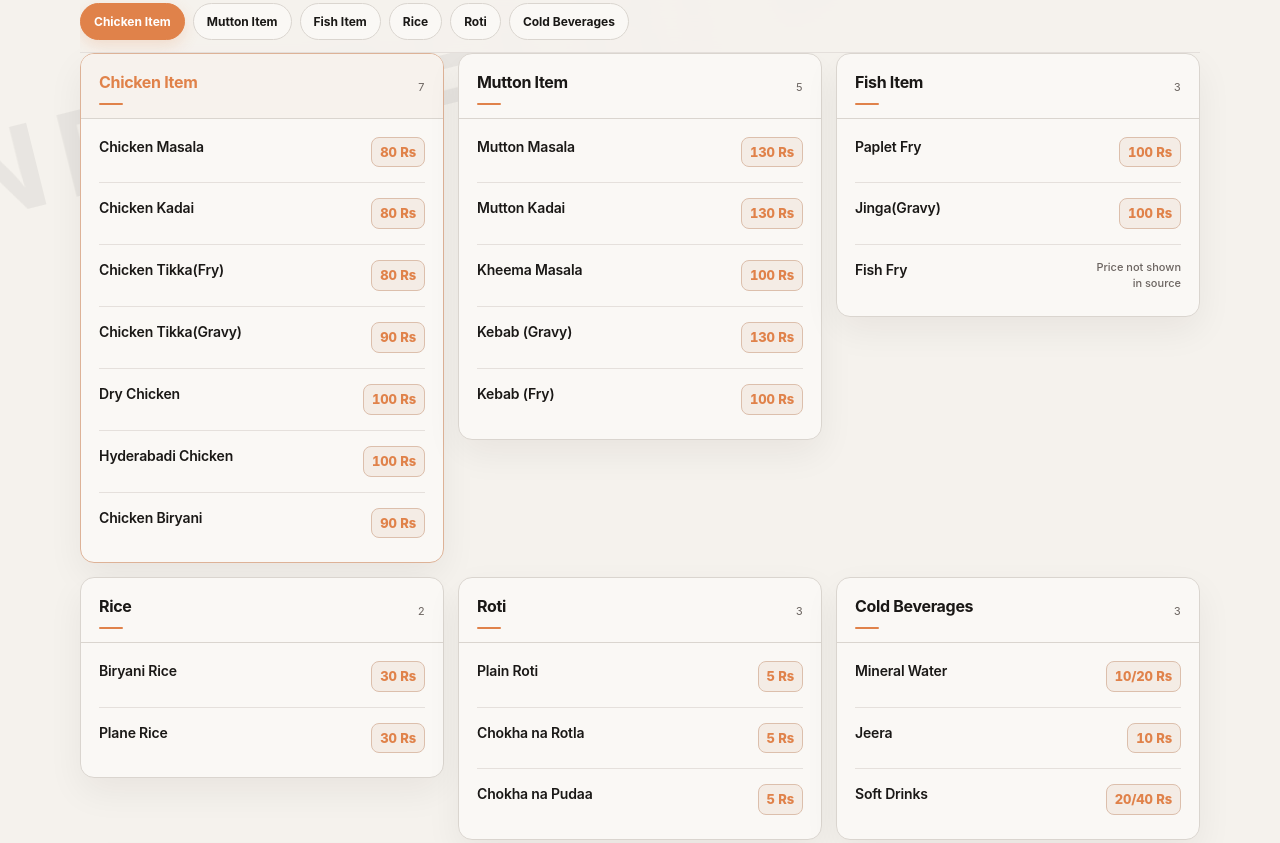
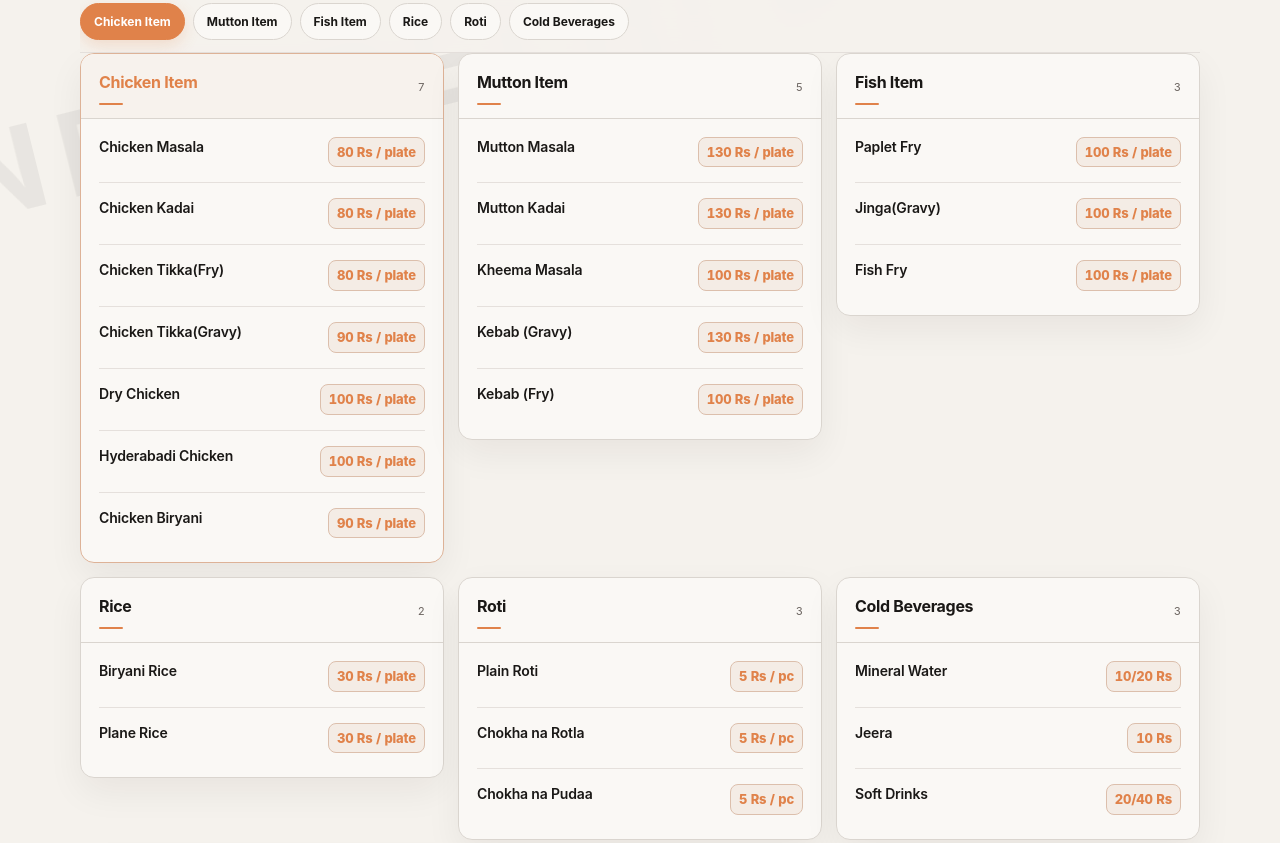
Before and after one commit to anvra/New-Delhi-Darbar-Menu, a plain HTML site: page index.html in a window 1280 px wide. Shown: the part 386-1229 px from the top of the page. Drawn offline with Linux system fonts and the light colour scheme.

Commit message:
feat: add pricing units (per plate/pc) and Fish Fry price

```diff
--- a/index.html
+++ b/index.html
@@ -458,50 +458,50 @@
       <section class="card" id="chicken">
         <div class="card-head"><h2 data-i18n="chicken">Chicken Item</h2><span class="count">7</span></div>
         <div class="items">
-          <div class="item"><div><div class="item-name" data-en="Chicken Masala" data-hi="चिकन मसाला" data-gu="ચિકન મસાલા">Chicken Masala</div></div><div class="price">80 Rs</div></div>
-          <div class="item"><div><div class="item-name" data-en="Chicken Kadai" data-hi="चिकन कड़ाई" data-gu="ચિકન કડાઈ">Chicken Kadai</div></div><div class="price">80 Rs</div></div>
-          <div class="item"><div><div class="item-name" data-en="Chicken Tikka(Fry)" data-hi="चिकन टिक्का (फ्राई)" data-gu="ચિકન ટિક્કા (ફ્રાય)">Chicken Tikka(Fry)</div></div><div class="price">80 Rs</div></div>
-          <div class="item"><div><div class="item-name" data-en="Chicken Tikka(Gravy)" data-hi="चिकन टिक्का (ग्रेवी)" data-gu="ચિકન ટિક્કા (ગ્રેવી)">Chicken Tikka(Gravy)</div></div><div class="price">90 Rs</div></div>
-          <div class="item"><div><div class="item-name" data-en="Dry Chicken" data-hi="सूखी चिकन" data-gu="સૂકી ચિકન">Dry Chicken</div></div><div class="price">100 Rs</div></div>
-          <div class="item"><div><div class="item-name" data-en="Hyderabadi Chicken" data-hi="हैदराबादी चिकन" data-gu="હૈદરાબાદી ચિકન">Hyderabadi Chicken</div></div><div class="price">100 Rs</div></div>
-          <div class="item"><div><div class="item-name" data-en="Chicken Biryani" data-hi="चिकन बिरयानी" data-gu="ચિકન બિરયાની">Chicken Biryani</div></div><div class="price">90 Rs</div></div>
+          <div class="item"><div><div class="item-name" data-en="Chicken Masala" data-hi="चिकन मसाला" data-gu="ચિકન મસાલા">Chicken Masala</div></div><div class="price">80 Rs / plate</div></div>
+          <div class="item"><div><div class="item-name" data-en="Chicken Kadai" data-hi="चिकन कड़ाई" data-gu="ચિકન કડાઈ">Chicken Kadai</div></div><div class="price">80 Rs / plate</div></div>
+          <div class="item"><div><div class="item-name" data-en="Chicken Tikka(Fry)" data-hi="चिकन टिक्का (फ्राई)" data-gu="ચિકન ટિક્કા (ફ્રાય)">Chicken Tikka(Fry)</div></div><div class="price">80 Rs / plate</div></div>
+          <div class="item"><div><div class="item-name" data-en="Chicken Tikka(Gravy)" data-hi="चिकन टिक्का (ग्रेवी)" data-gu="ચિકન ટિક્કા (ग्रेवी)">Chicken Tikka(Gravy)</div></div><div class="price">90 Rs / plate</div></div>
+          <div class="item"><div><div class="item-name" data-en="Dry Chicken" data-hi="सूखी चिकन" data-gu="સૂકી ચિકન">Dry Chicken</div></div><div class="price">100 Rs / plate</div></div>
+          <div class="item"><div><div class="item-name" data-en="Hyderabadi Chicken" data-hi="हैदराबादी चिकन" data-gu="હૈદરાબાદી ચિકન">Hyderabadi Chicken</div></div><div class="price">100 Rs / plate</div></div>
+          <div class="item"><div><div class="item-name" data-en="Chicken Biryani" data-hi="चिकन बिरयानी" data-gu="ચિકન બિરયાની">Chicken Biryani</div></div><div class="price">90 Rs / plate</div></div>
         </div>
       </section>
 
       <section class="card" id="mutton">
         <div class="card-head"><h2 data-i18n="mutton">Mutton Item</h2><span class="count">5</span></div>
         <div class="items">
-          <div class="item"><div><div class="item-name" data-en="Mutton Masala" data-hi="मटन मसाला" data-gu="મટન મસાલા">Mutton Masala</div></div><div class="price">130 Rs</div></div>
-          <div class="item"><div><div class="item-name" data-en="Mutton Kadai" data-hi="मटन कड़ाई" data-gu="મટન કડાઈ">Mutton Kadai</div></div><div class="price">130 Rs</div></div>
-          <div class="item"><div><div class="item-name" data-en="Kheema Masala" data-hi="कीमा मसाला" data-gu="ખીમા મસાલા">Kheema Masala</div></div><div class="price">100 Rs</div></div>
-          <div class="item"><div><div class="item-name" data-en="Kebab (Gravy)" data-hi="कबाब (ग्रेवी)" data-gu="કબાબ (ગ્રેવી)">Kebab (Gravy)</div></div><div class="price">130 Rs</div></div>
-          <div class="item"><div><div class="item-name" data-en="Kebab (Fry)" data-hi="कबाब (फ्राई)" data-gu="કબાબ (ફ્રાય)">Kebab (Fry)</div></div><div class="price">100 Rs</div></div>
+          <div class="item"><div><div class="item-name" data-en="Mutton Masala" data-hi="मटन मसाला" data-gu="મટન મસાલા">Mutton Masala</div></div><div class="price">130 Rs / plate</div></div>
+          <div class="item"><div><div class="item-name" data-en="Mutton Kadai" data-hi="मटन कड़ाई" data-gu="મટન કડાઈ">Mutton Kadai</div></div><div class="price">130 Rs / plate</div></div>
+          <div class="item"><div><div class="item-name" data-en="Kheema Masala" data-hi="कीमा मसाला" data-gu="ખીમા મસાલા">Kheema Masala</div></div><div class="price">100 Rs / plate</div></div>
+          <div class="item"><div><div class="item-name" data-en="Kebab (Gravy)" data-hi="कबाब (ग्रेवी)" data-gu="કબાબ (ગ્રેવી)">Kebab (Gravy)</div></div><div class="price">130 Rs / plate</div></div>
+          <div class="item"><div><div class="item-name" data-en="Kebab (Fry)" data-hi="कबाब (फ्राई)" data-gu="કબાબ (ફ્રાય)">Kebab (Fry)</div></div><div class="price">100 Rs / plate</div></div>
         </div>
       </section>
 
       <section class="card" id="fish">
         <div class="card-head"><h2 data-i18n="fish">Fish Item</h2><span class="count">3</span></div>
         <div class="items">
-          <div class="item"><div><div class="item-name" data-en="Paplet Fry" data-hi="पापलेट फ्राई" data-gu="પેપલેટ ફ્રાય">Paplet Fry</div></div><div class="price">100 Rs</div></div>
-          <div class="item"><div><div class="item-name" data-en="Jinga(Gravy)" data-hi="झींगा (ग्रेवी)" data-gu="જીંગા (ગ્રેવી)">Jinga(Gravy)</div></div><div class="price">100 Rs</div></div>
-          <div class="item"><div><div class="item-name" data-en="Fish Fry" data-hi="मछली फ्राई" data-gu="મચ્છી ફ્રાય">Fish Fry</div></div><div class="source-price-missing" data-i18n="notListed">Price not shown in source</div></div>
+          <div class="item"><div><div class="item-name" data-en="Paplet Fry" data-hi="पापलेट फ्राई" data-gu="પેપલેટ ફ્રાય">Paplet Fry</div></div><div class="price">100 Rs / plate</div></div>
+          <div class="item"><div><div class="item-name" data-en="Jinga(Gravy)" data-hi="झींगा (ग्रेवी)" data-gu="જીંગા (ગ્રેવી)">Jinga(Gravy)</div></div><div class="price">100 Rs / plate</div></div>
+          <div class="item"><div><div class="item-name" data-en="Fish Fry" data-hi="मछली फ्राई" data-gu="મચ્છી ફ્રાય">Fish Fry</div></div><div class="price">100 Rs / plate</div></div>
         </div>
       </section>
 
       <section class="card" id="rice">
         <div class="card-head"><h2 data-i18n="rice">Rice</h2><span class="count">2</span></div>
         <div class="items">
-          <div class="item"><div><div class="item-name" data-en="Biryani Rice" data-hi="बिरयानी चावल" data-gu="બિરયાની રાઇસ">Biryani Rice</div></div><div class="price">30 Rs</div></div>
-          <div class="item"><div><div class="item-name" data-en="Plane Rice" data-hi="सादा चावल" data-gu="સાદા રાઇસ">Plane Rice</div></div><div class="price">30 Rs</div></div>
+          <div class="item"><div><div class="item-name" data-en="Biryani Rice" data-hi="बिरयानी चावल" data-gu="બિરયાની રાઇસ">Biryani Rice</div></div><div class="price">30 Rs / plate</div></div>
+          <div class="item"><div><div class="item-name" data-en="Plane Rice" data-hi="सादा चावल" data-gu="સાદા રાઇસ">Plane Rice</div></div><div class="price">30 Rs / plate</div></div>
         </div>
       </section>
 
       <section class="card" id="roti">
         <div class="card-head"><h2 data-i18n="roti">Roti</h2><span class="count">3</span></div>
         <div class="items">
-          <div class="item"><div><div class="item-name" data-en="Plain Roti" data-hi="सादी रोटी" data-gu="ઘઉં ની રોટલી">Plain Roti</div></div><div class="price">5 Rs</div></div>
-          <div class="item"><div><div class="item-name" data-en="Chokha na Rotla" data-hi="चावल के रोटला" data-gu="ચોખા ના રોટલા">Chokha na Rotla</div></div><div class="price">5 Rs</div></div>
-          <div class="item"><div><div class="item-name" data-en="Chokha na Pudaa" data-hi="चावल के पुड़ा" data-gu="ચોખા ના પુડા">Chokha na Pudaa</div></div><div class="price">5 Rs</div></div>
+          <div class="item"><div><div class="item-name" data-en="Plain Roti" data-hi="सादी रोटी" data-gu="ઘઉં ની રોટલી">Plain Roti</div></div><div class="price">5 Rs / pc</div></div>
+          <div class="item"><div><div class="item-name" data-en="Chokha na Rotla" data-hi="चावल के रोटला" data-gu="ચોખા ના રોટલા">Chokha na Rotla</div></div><div class="price">5 Rs / pc</div></div>
+          <div class="item"><div><div class="item-name" data-en="Chokha na Pudaa" data-hi="चावल के पुड़ा" data-gu="ચોખા ના પુડા">Chokha na Pudaa</div></div><div class="price">5 Rs / pc</div></div>
         </div>
       </section>
 
```
